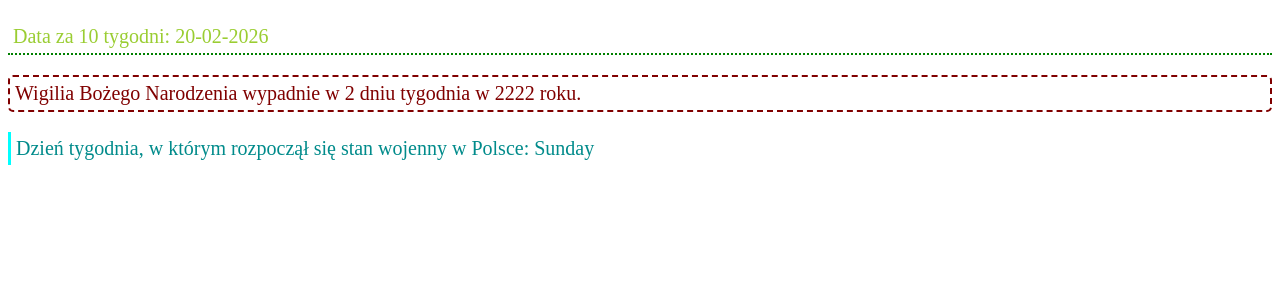
After one commit to Arichimoshirinfu/Tw.-stron-i-aplikacji-K4-25-26, a PHP site: page /string_to_time.php in a window 1280 px wide. The commit adds this page. Shown: the top 300 px of the page. Run offline with PHP 8.4, Linux system fonts and the light colour scheme.

Commit message:
koniec lekcji 21.11.2025

```diff
--- a/cwiczenia/rozpoczecie_roku_szkolnego.php
+++ b/cwiczenia/rozpoczecie_roku_szkolnego.php
@@ -9,11 +9,9 @@
 <body>
 <!-- Date, time, strtotime, mktime -->
    <p>Rozpoczęcie tego roku szkolnego odbyło się w <?php echo date("l", mktime(0,0,0,9,1,2025)) ?> i był to <?php echo date("z" ,mktime(0,0,0,9,1,2025))?> dzień roku </p>
-   <p> <?php echo time() + 60*60*24 ;
-   $lala="26 january 2007"
-   ?> </p>
    <hr>
    <h1>ĆWICZENIA</h1>
+   <?php $lala="8:30pm 24 january 2019" ?>
    <p><?php echo date("s, i, hA, d, l, M, Y", mktime(9,15,16,13,1,2025)) ?></p>
    <p><?php echo date("s, i, hA, d, l, M, Y", strtotime($lala)) ?></p>
    <p><?php echo time() ?></p>
--- /dev/null
+++ b/cwiczenia/string_to_time.php
@@ -0,0 +1,16 @@
+<!DOCTYPE html>
+<html lang="en">
+<head>
+    <meta charset="UTF-8">
+    <meta name="viewport" content="width=device-width, initial-scale=1.0">
+    <title>Document</title>
+    <link rel="stylesheet" href="stringtotime.css">
+</head>
+<body>
+<p class="one"> Data za 10 tygodni: <?= date("d-m-Y", strtotime("+10 weeks")) ?> </p>
+
+<p class="two"> Wigilia Bożego Narodzenia wypadnie w <?= date("N", strtotime("24 december 2222")) ?> dniu tygodnia w 2222 roku. </p>
+
+<p class="three"> Dzień tygodnia, w którym rozpoczął się stan wojenny w Polsce: <?= date("l", strtotime("13 december 1981")) ?> </p>
+</body>
+</html>
--- /dev/null
+++ b/cwiczenia/stringtotime.css
@@ -0,0 +1,19 @@
+body{
+    font-size:20px;
+}
+p{
+    padding:5px;
+}
+.one{
+    color:yellowgreen;
+    border-bottom: 2px dotted green;
+}
+.two{
+    color:maroon;
+    border: 2px dashed maroon;
+    border-radius:5px;
+}
+.three{
+    color:darkcyan;
+    border-left: 3px solid cyan;
+}
```
Also changed, not shown: cwiczenia/data_za_1000_dni.php (added, +14 -0 lines), cwiczenia/dataza1000dni.css (added, +12 -0 lines), cwiczenia/godzina_data_dzien.php (added, +11 -0 lines), cwiczenia/sylwester.php (added, +13 -0 lines), cwiczenia/test_czas.php (added, +17 -0 lines).
